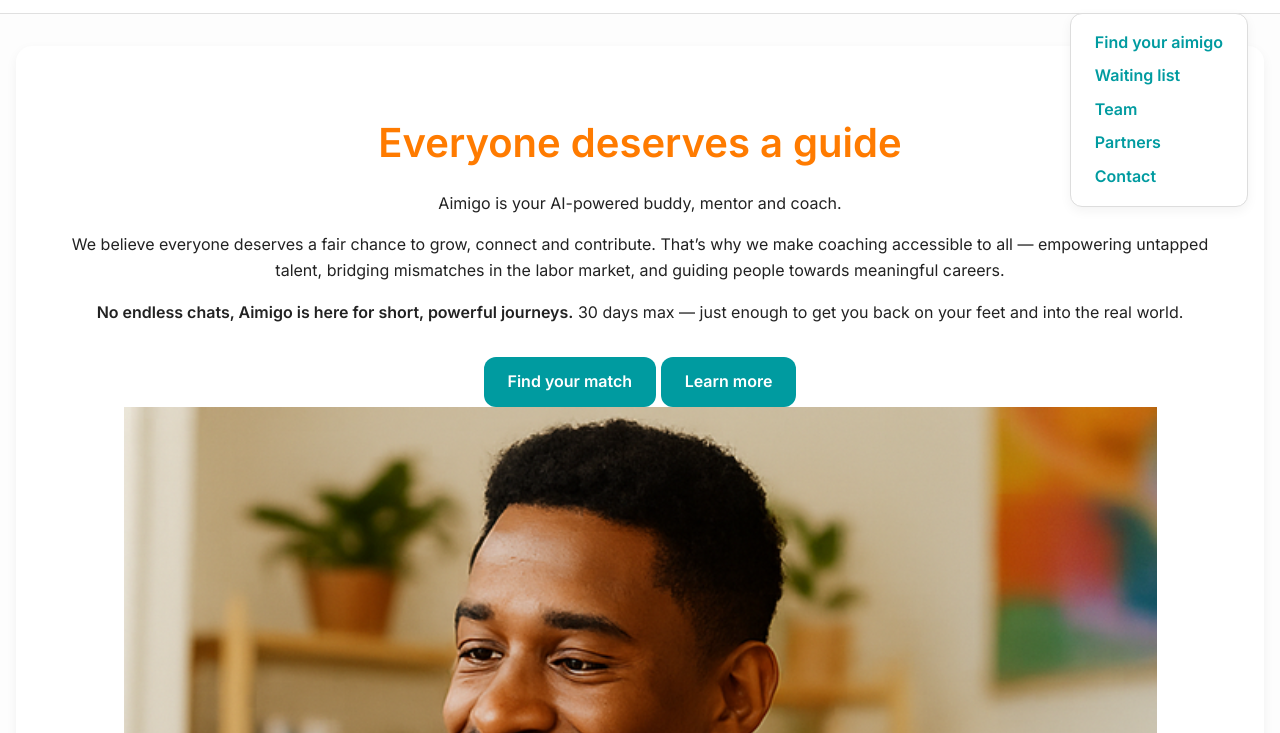
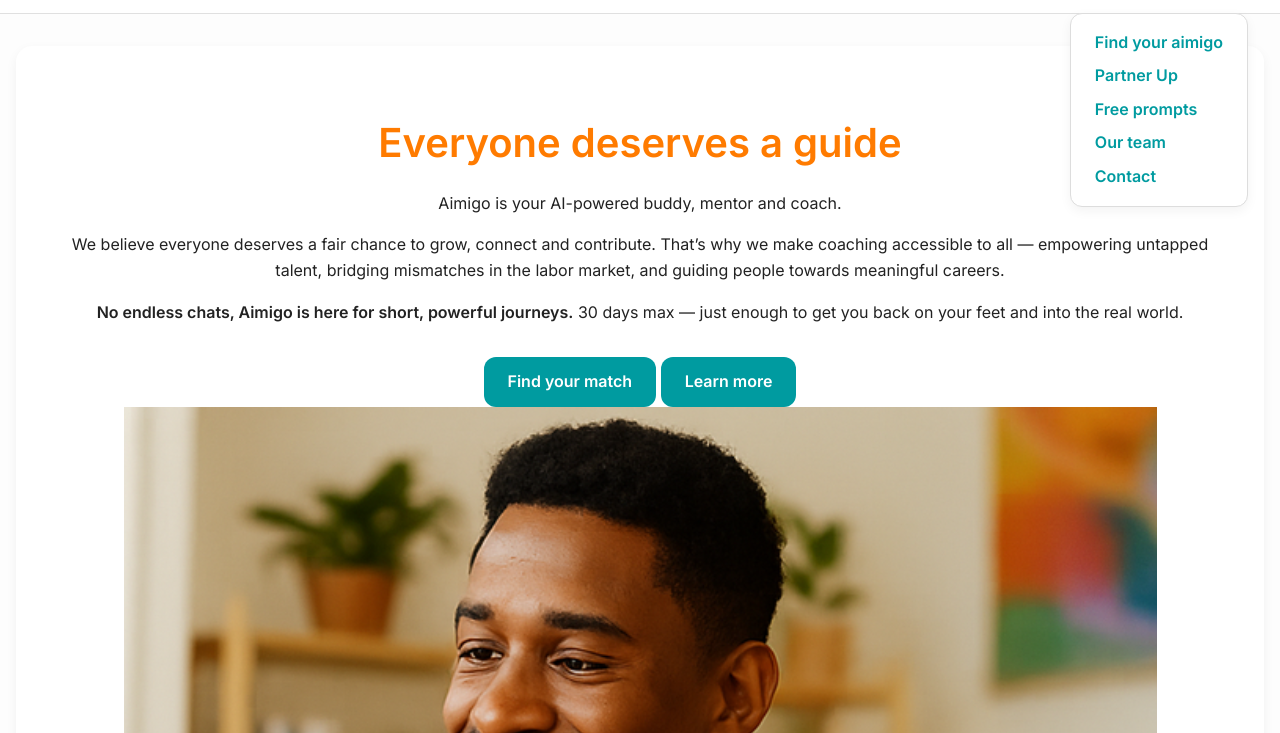
Before and after one commit to pwvermeer/aimigo, a plain HTML site: page index.html in a window 1280 px wide. Both pictures are taken after a click on the label 1233 px from the left and 39 px from the top of the page. Shown: the part 67-800 px from the top of the page. Drawn offline with Linux system fonts and the light colour scheme.

Commit message:
Update header.html

```diff
--- a/header.html
+++ b/header.html
@@ -13,9 +13,9 @@
   <nav class="dropdown-menu">
     <ul>
       <li><a href="find.html">Find your aimigo</a></li>
-      <li><a href="contact.html">Waiting list</a></li>
-      <li><a href="team.html">Team</a></li>
-      <li><a href="partners.html">Partners</a></li>
+      <li><a href="partners.html">Partner Up</a></li>
+      <li><a href="prompts.html">Free prompts</a></li>
+      <li><a href="team.html">Our team</a></li>
       <li><a href="contact.html">Contact</a></li>
     </ul>
   </nav>
```
